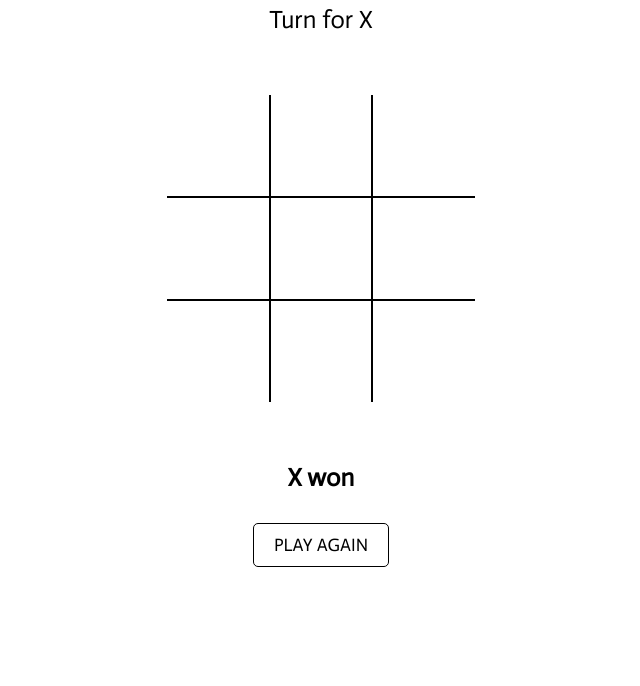
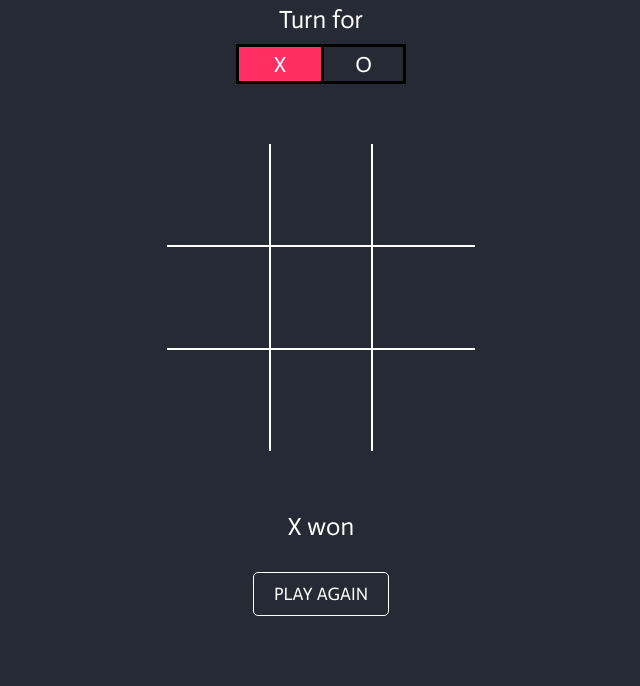
Before and after one commit to ShreyaKumar-dev/PRODIGY_WD_03, a plain HTML site: page index.html in a window 1280 px wide. Shown: the part 114-800 px from the top of the page, without its empty margins (319-959 px from the left). Drawn offline with Linux system fonts and the light colour scheme.

Commit message:
almost there

```diff
--- a/index.html
+++ b/index.html
@@ -14,7 +14,12 @@
     <div class="gameContainer">
         <div class="head"> <!--Heading, Turn status back button-->
             <h1>You vs Your Friend</h1>
-            <span class="info">Turn for X</span>
+            <div class="turn_container">
+                <span class="info">Turn for</span>
+                <div class="turn_box">X</div>
+                <div class="turn_box">O</div>
+                <div class="bg"></div>
+            </div>
         </div>
 
         <div class="board"> <!-- 3x3 grid -->
@@ -30,7 +35,7 @@
         </div>
 
         <div class="status"> <!-- Game status: who won the game -->
-            <h2 class="game_won">X won</h2>
+            <p class="game_won">X won</p>
             <button class="reset">Play again</button>
         </div>
     </div>
--- a/script.js
+++ b/script.js
@@ -31,6 +31,22 @@ const checkWin = () => {
     })
 }
 
+// Function to check for a draw
+const checkDraw = () => {
+    let boxTexts = document.querySelectorAll('.box_text');
+    let draw = true;
+    boxTexts.forEach(box => {
+        if (box.innerText === '') {
+            draw = false;
+        }
+    });
+    if (draw && !gameover) {
+        document.querySelector('.game_won').innerText = "It's a Draw!";
+        gameover = true;
+    }
+}
+
+
 // Game Logic
 let boxes = document.getElementsByClassName("box");
 Array.from(boxes).forEach(element => {
@@ -40,6 +56,7 @@ Array.from(boxes).forEach(element => {
             boxText.innerText = turn;
             turn = changeTurn();
             checkWin();
+            checkDraw();
             if (!gameover){
                 document.getElementsByClassName("info")[0].innerText = "Turn for " + turn;
             }
--- a/style.css
+++ b/style.css
@@ -1,17 +1,20 @@
 *{
     margin: 0;
     padding: 0;
+    -webkit-user-select: none;
+    user-select: none;
 }
 
 body{
-    /* font-family: "Actor", sans-serif;
-    background-color: white; */
+    /* font-family: "Actor", sans-serif; */
+    background-color: #252a34;
     width: 100%;
     height: 100% !important;
+    transition: 0.2s ease-in-out;
+    color: white;
 }
 
 .gameContainer{
-    /* background: red; */
     display: flex;
     flex-direction: column;
     margin-top: 60px;
@@ -22,13 +25,54 @@ body{
     flex-direction: column;
     justify-content: center;
     align-items: center;
+    text-align: center;
     margin-bottom: 60px;
     font-family: "Actor", sans-serif;
 }
 
-.head .info{
+.head h1{
+    /* font-size: 40px; */
+    margin-bottom: 20px;
+}
+
+.turn_container{
+    width: 170px;
+    height: 80px;
+    margin: auto;
+    display: grid;
+    grid-template-columns: 1fr 1fr;
+    grid-template-rows: 1fr 1fr;
+    position: relative;
+}
+
+.turn_container .info{
+    grid-column-start: 1;
+    grid-column-end: 3;
     font-size: 25px;
-    margin-top: 20px;
+    margin: 0;
+}
+
+.turn_container .turn_box{
+    border: 3px solid black;
+    font-size: 22px;
+    align-items: center;
+    justify-content: center;
+    display: flex;
+}
+
+.turn_container .turn_box:nth-child(even){
+    /* background-color: rgb(247, 238, 255); */
+    border-right: none;
+}
+
+.bg{
+    position: absolute;
+    bottom: 0;
+    left: 0;
+    width: 85px;
+    height: 40px;
+    background-color: #FF2E63;
+    z-index: -1;
 }
 
 .board{
@@ -38,11 +82,10 @@ body{
     grid-template-rows: repeat(3, 8vw);
     margin-bottom: 60px;
     font-family: "Actor", sans-serif;
-    /* font-weight: 400; */
 }
 
 .box{
-    border: 1px solid black;
+    border: 1px solid white;
     font-size: 7vw;
     cursor: pointer;
     display: flex;
@@ -86,17 +129,41 @@ body{
 .reset{
     font-size: 18px;
     padding: 10px 20px;
-    border: 1px solid black;
+    border: 1px solid white;
     background: transparent;
     border-radius: 5px;
     cursor: pointer;
-    color: black;
     font-family: "Actor", sans-serif;
-    font-weight: 400;
     text-transform: uppercase;
+    color: white;
 }
 
 .reset:hover{
-    background-color: rgb(247, 238, 255);
-    border: 1px solid black;
+    background-color: #FF2E63;
+    border: none;
+
 }
+
+@media screen and ((min-width: 450px) and (max-width: 800px))
+{
+    .gameContainer{
+        flex-wrap: wrap;
+    }
+
+    .board{
+        grid-template-columns: repeat(3, 100px);
+        grid-template-rows: repeat(3, 100px);
+    }
+}
+
+@media screen and (max-width: 450px)
+{
+    .gameContainer{
+        flex-wrap: wrap;
+    }
+
+    .board{
+        grid-template-columns: repeat(3, 80px);
+        grid-template-rows: repeat(3, 80px);
+    }
+}
```
